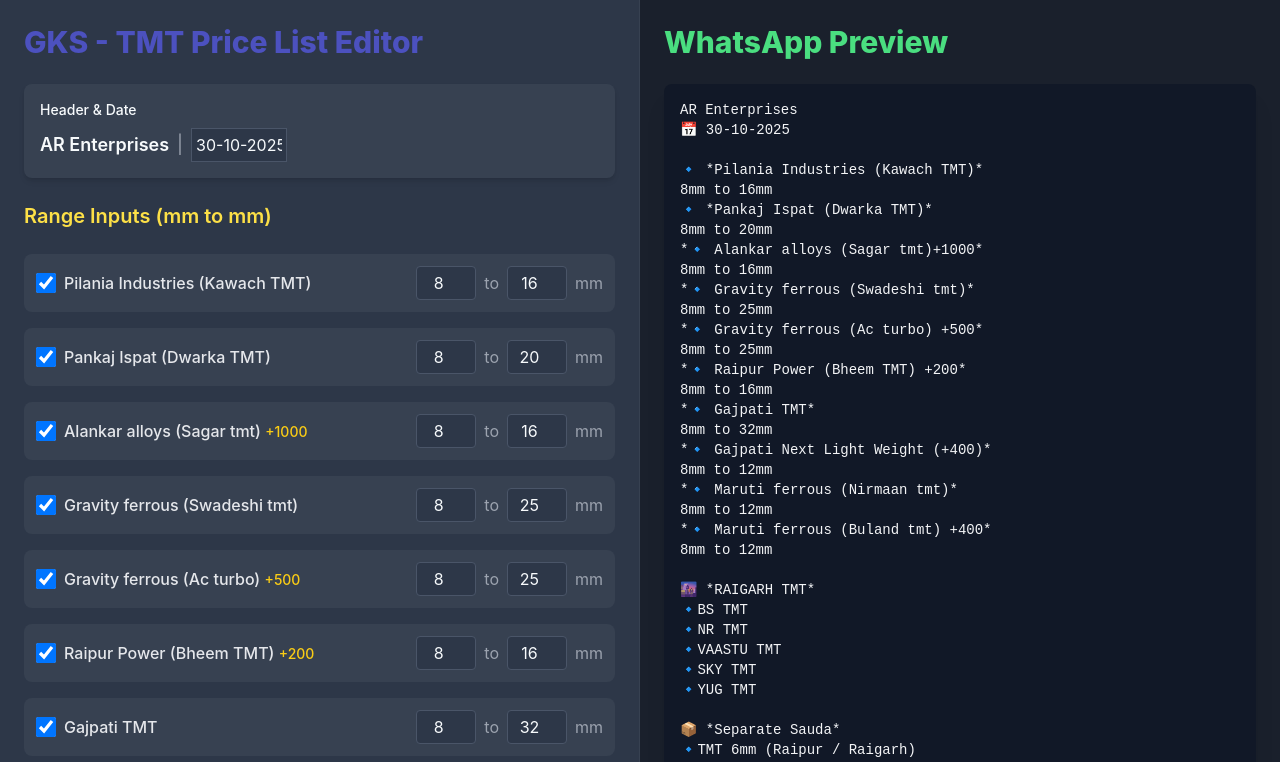
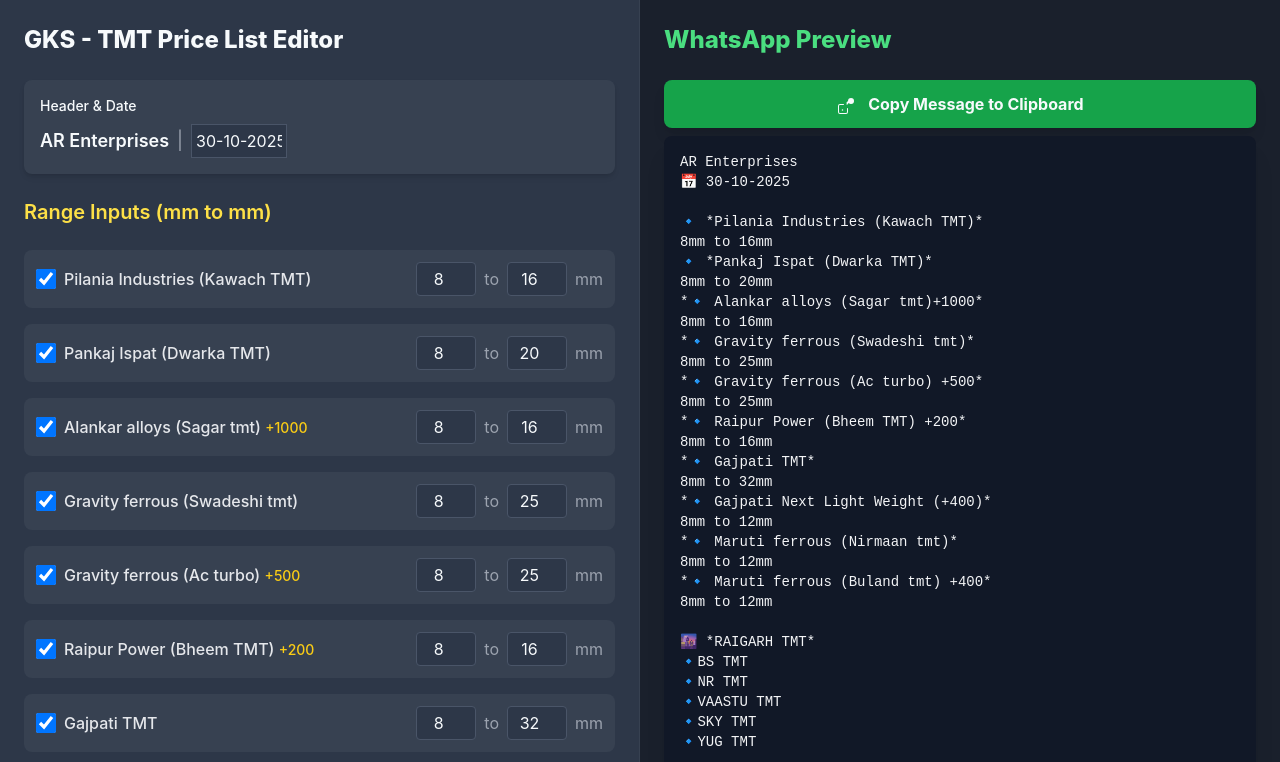
Before and after one commit to gks1710/tmt-brand-availability, a plain HTML site: page index.html in a window 1280 px wide. Shown: the top 762 px of the page. Drawn offline with nearby package versions, Linux system fonts and the light colour scheme.

Commit message:
Update index.html

```diff
--- a/index.html
+++ b/index.html
@@ -59,7 +59,7 @@
 
         <!-- Left Panel: Input Form (50% width on md and larger) -->
         <div id="input-panel" class="md:w-1/2 p-6 bg-light-bg border-r border-gray-700 overflow-y-auto">
-            <h1 class="text-3xl font-extrabold mb-6 text-primary-blue">GKS - TMT Price List Editor</h1>
+            <h1 class="text-2xl font-extrabold mb-6 text-text-light">GKS - TMT Price List Editor</h1>
 
             <div class="space-y-6" id="input-fields">
 
@@ -105,14 +105,9 @@
 
         <!-- Right Panel: Output Preview & Copy (50% width on md and larger) -->
         <div id="output-panel" class="md:w-1/2 p-6 bg-dark-bg flex flex-col">
-            <h1 class="text-3xl font-extrabold mb-6 text-green-400">WhatsApp Preview</h1>
+            <h1 class="text-2xl font-extrabold mb-6 text-green-400">WhatsApp Preview</h1>
 
-            <!-- Message Box -->
-            <div id="message-preview" class="whatsapp-preview flex-grow bg-gray-900 p-4 rounded-lg shadow-xl text-gray-100 text-sm overflow-auto mb-6">
-                <!-- Preview content will be updated here -->
-            </div>
-
-            <!-- Copy Button -->
+			<!-- Copy Button -->
             <button id="copy-button" onclick="copyMessage()" class="w-full py-3 bg-green-600 hover:bg-green-700 text-text-light font-bold rounded-lg shadow-lg transition duration-200">
                 <svg xmlns="http://www.w3.org/2000/svg" class="h-5 w-5 inline mr-2" viewBox="0 0 20 20" fill="currentColor">
                     <path d="M15 8a3 3 0 10-2.977-2.993l-1.278 1.28a1 1 0 00-.018 1.415.5.5 0 11-.707.707 1 1 0 001.415-.018l1.28-1.278A3 3 0 0015 8z" />
@@ -121,7 +116,14 @@
                 </svg>
                 Copy Message to Clipboard
             </button>
+
             <div id="copy-status" class="mt-2 text-center text-sm text-yellow-500 opacity-0 transition-opacity duration-300"></div>
+
+            <!-- Message Box -->
+            <div id="message-preview" class="whatsapp-preview flex-grow bg-gray-900 p-4 rounded-lg shadow-xl text-gray-100 text-sm overflow-auto mb-6">
+                <!-- Preview content will be updated here -->
+            </div>
+
         </div>
     </div>
 
```
